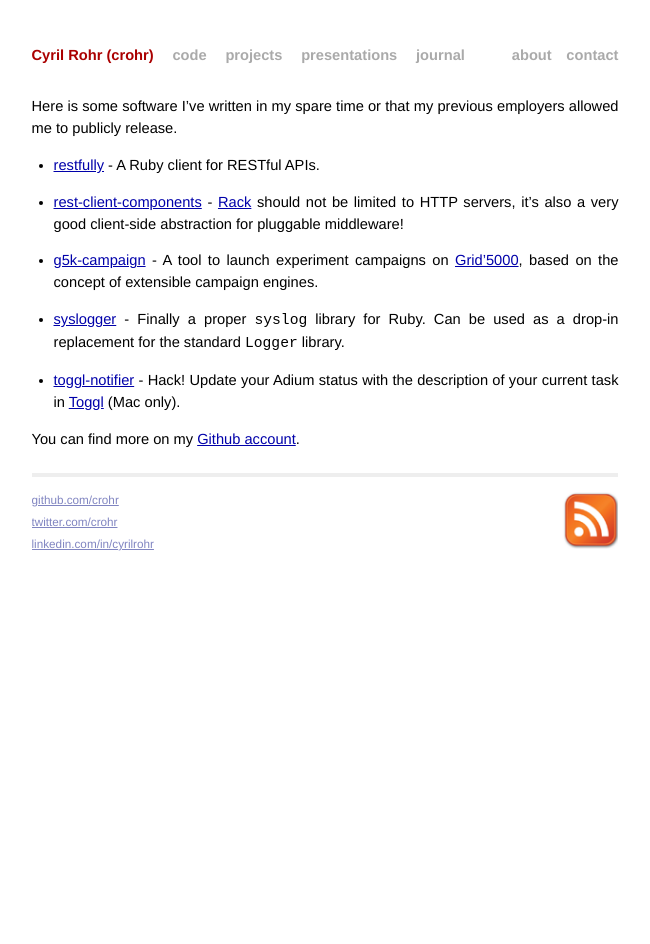
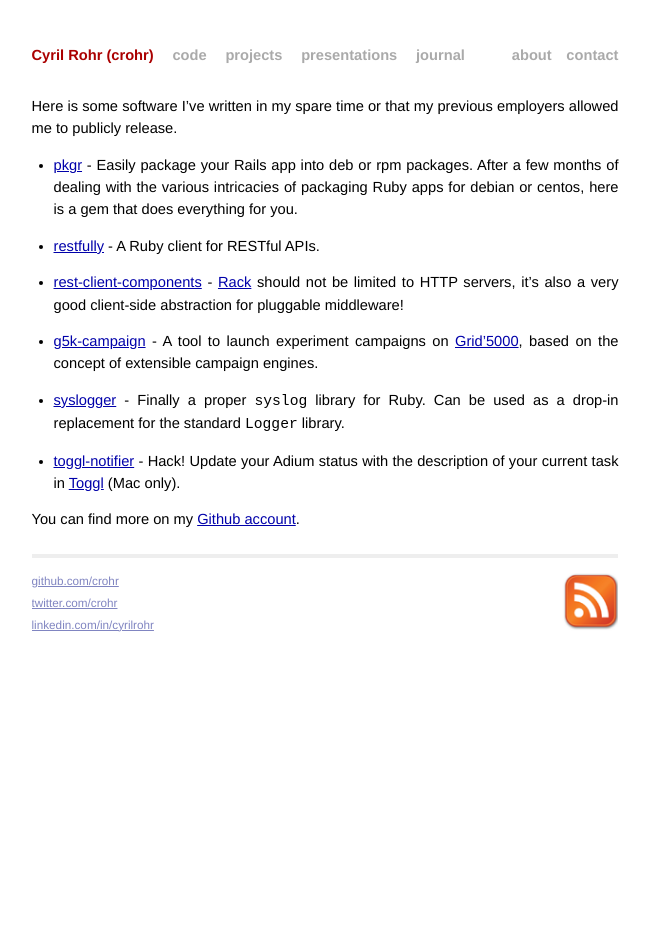
Before and after one commit to crohr/crohr.github.com, a Jekyll site: the page built from code/index.md, in a window 1280 px wide. Shown: the whole page, without its empty margins (315-965 px from the left). Built offline with Jekyll 4.4.1, drawn with Linux system fonts in a browser that asks for light colours.

Commit message:
Add pkgr gem.

```diff
--- a/code/index.md
+++ b/code/index.md
@@ -5,6 +5,10 @@
 
 Here is some software I've written in my spare time or that my previous
 employers allowed me to publicly release.
+
+* [pkgr] [pkgr] - Easily package your Rails app into deb or rpm packages.
+  After a few months of dealing with the various intricacies of packaging Ruby
+  apps for debian or centos, here is a gem that does everything for you.
 
 * [restfully] [restfully] - A Ruby client for RESTful APIs.
 
@@ -21,6 +25,7 @@
 * [toggl-notifier] [toggl-notifier] - Hack! Update your Adium status with the
   description of your current task in [Toggl](http://toggl.com) (Mac only).
 
+[pkgr]: http://crohr.me/pkgr/
 [restfully]: http://crohr.me/restfully/
 [components]: http://github.com/crohr/rest-client-components
 [rack]: http://rack.rubyforge.com
```
